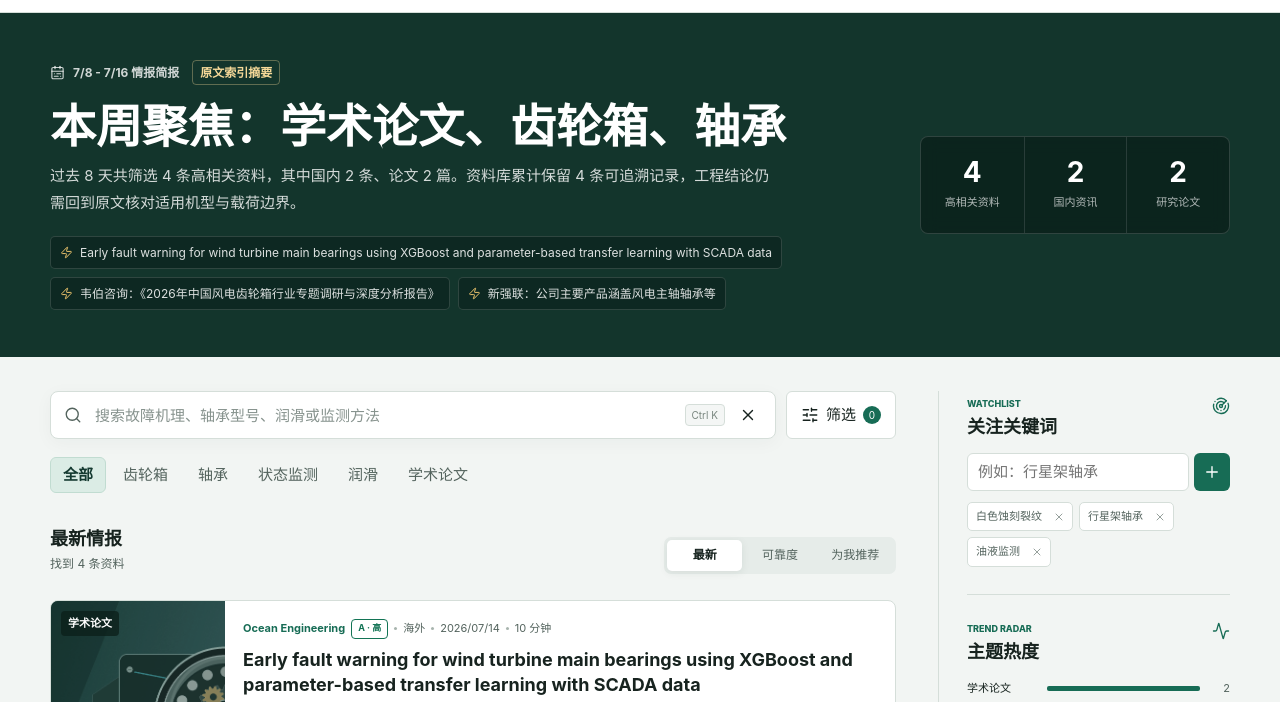
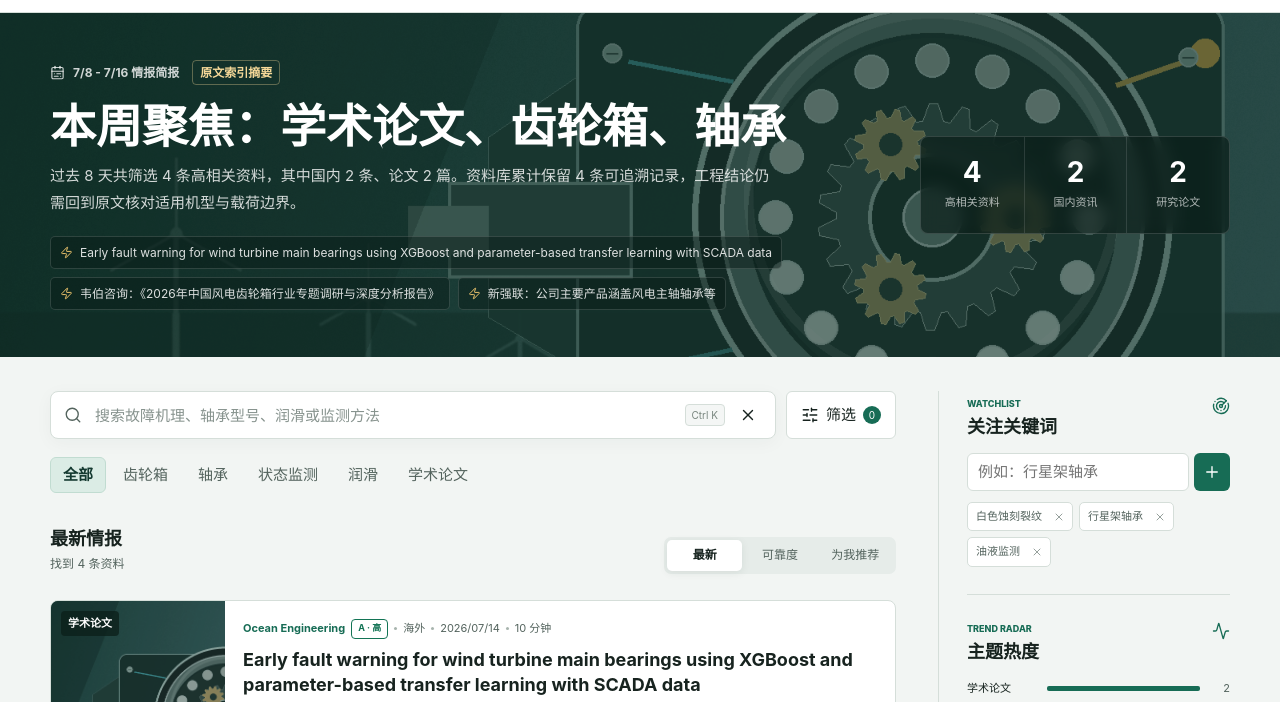
Before and after one commit to WxF5ve/wind-drivetrain-intelligence, a website: page public/index.html in a window 1280 px wide. Shown: the part 57-759 px from the top of the page. Drawn offline with Linux system fonts and the light colour scheme; the site is published under a folder, as on GitHub Pages, so addresses that start at the root find nothing.

Commit message:
fix: resolve hero asset under Pages subpath

```diff
--- a/public/styles.css
+++ b/public/styles.css
@@ -199,7 +199,7 @@ svg {
 .brief-media {
   position: absolute;
   inset: 0;
-  background-image: url("/assets/gearbox-cover.png");
+  background-image: url("./assets/gearbox-cover.png");
   background-position: center;
   background-size: cover;
   opacity: 0.54;
```
